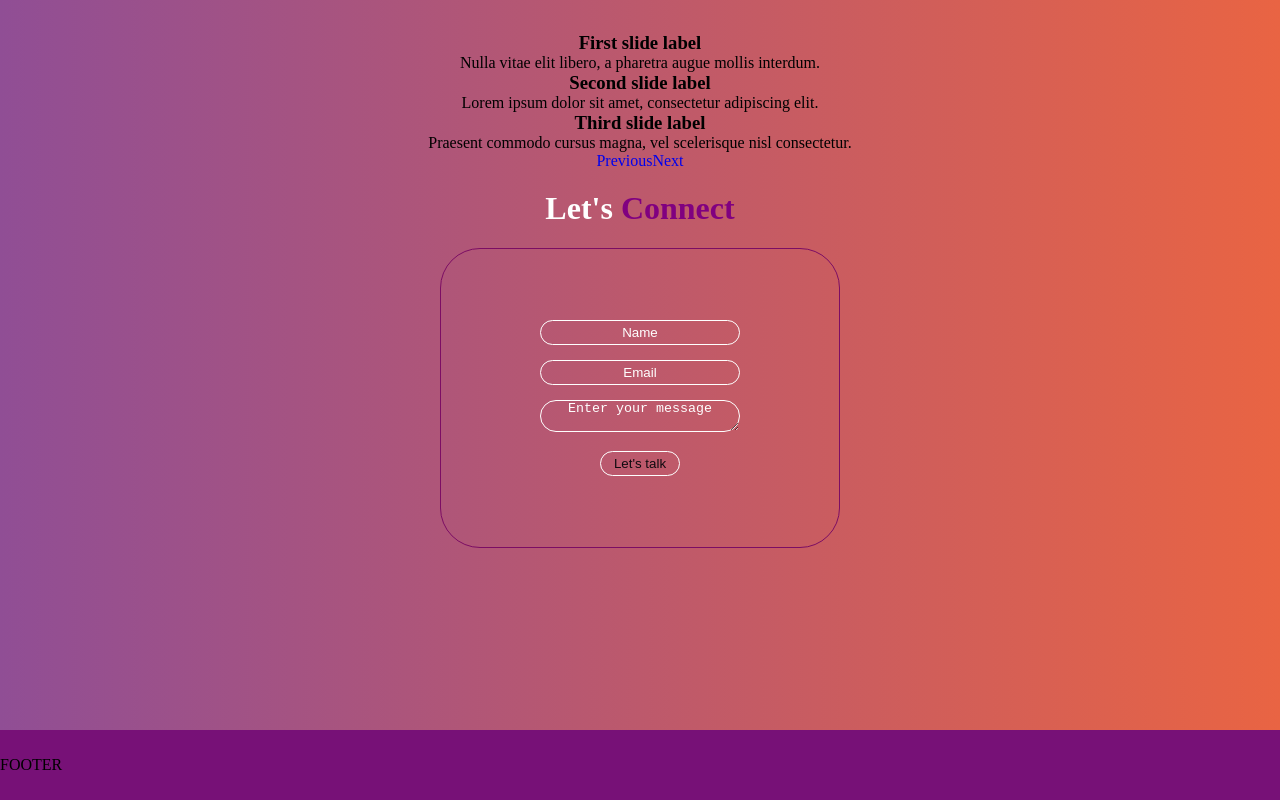
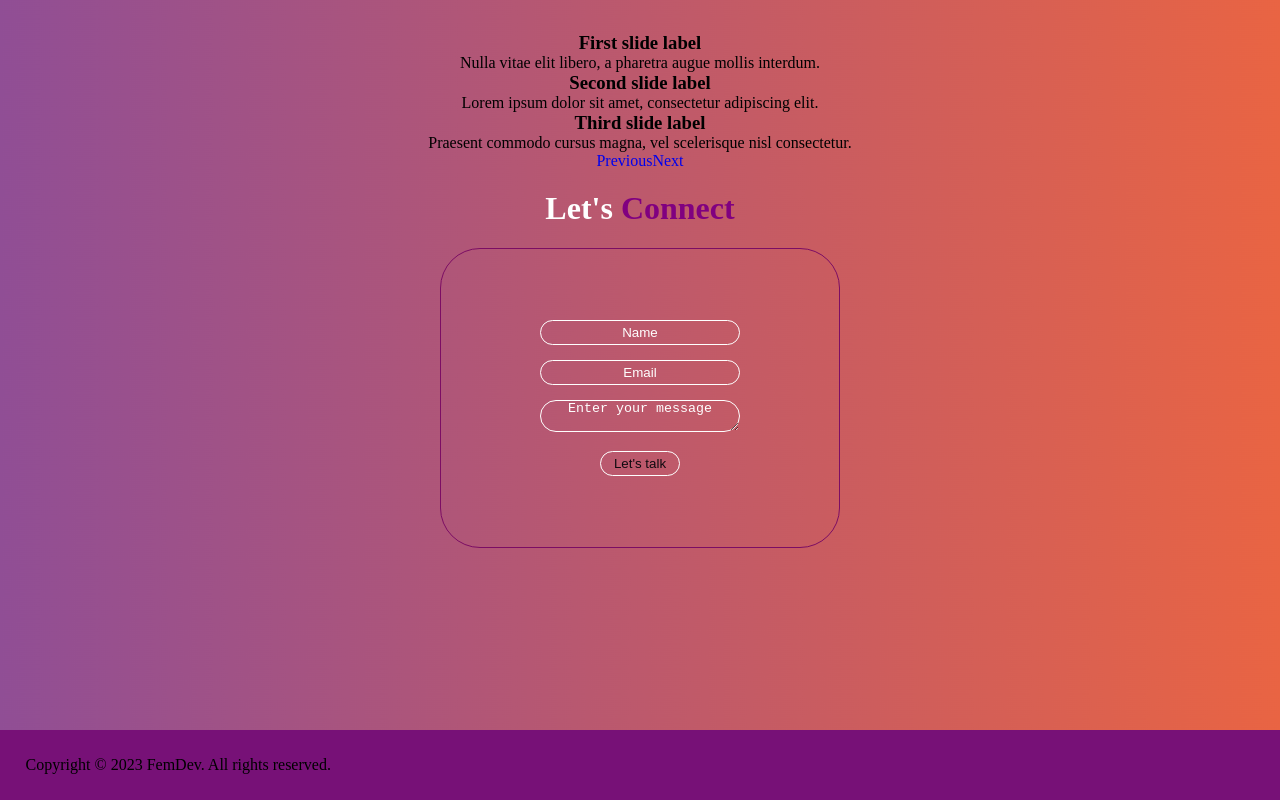
Before and after one commit to Sairazulfiqar/my-portfolio, a React (Create React App) app: page / in a window 1280 px wide. Shown: the part 1969-2769 px from the top of the page. Built offline with nearby package versions, Linux system fonts and the light colour scheme.

Commit message:
portfolio

```diff
--- a/package.json
+++ b/package.json
@@ -49,7 +49,6 @@
     "framer-motion": "^10.15.2",
     "react-icons": "^4.10.1",
     "react-scroll": "^1.8.9",
-    "react-type-animation": "^3.1.0",
-    "tailwindcss": "^3.3.3"
+    "react-type-animation": "^3.1.0"
   }
 }
--- a/src/App.css
+++ b/src/App.css
@@ -27,9 +27,7 @@
 
 .flex-child1,.flex-child2, .flex-child3, .flex-child4{
     display: flex;
-    /* height: 600px; */
     text-align: center;
-    /* border: 1px solid black; */
 }
 
 
@@ -71,7 +69,7 @@
 }
 
 
-/* .icon .button img{
+/* .icon .button a{
     position:relative;
     display: block;
     width: 80px;
@@ -121,7 +119,13 @@
     justify-content: right;
 }
 
-#femdevv{
+#femdevv {
+    width:70%;
+    height:70%;
+}
+
+#femdevv:before{
+    position:relative;
     width:70%;
     height:70%;
 }
@@ -148,6 +152,7 @@
     font-family: 'Gill Sans', 'Gill Sans MT', Calibri, 'Trebuchet MS', sans-serif;
     background: linear-gradient(to right, #904e95, #e96443)
 }
+
 /*==========HEADER CSS==========*/
 
 .Header-main{
@@ -156,6 +161,8 @@
     height: 70px;
     display:flex;
     align-items: center;
+    margin:0;
+    padding:0;
 
 }
 
@@ -247,7 +254,7 @@
     left: 0;
     width: 0;
     height: 100%;
-    background-color: rgba(128, 0, 128, 0.596);
+    background: linear-gradient(to right, #904e95, #e96443);
     opacity: 0,5%;
     z-index: -1;
     transition: 0.5s;
@@ -409,3 +416,8 @@ form{
     display:flex;
     align-items: center;
 }
+
+.copyright{
+    font: white;
+    margin: 2%;
+}
--- a/src/App.js
+++ b/src/App.js
@@ -8,6 +8,7 @@ import Skills from "./components/Skills";
 import Contact from "./components/Contact";
 import Navbar from "./components/Navbar";
 import Footer from "./components/Footer";
+// import 'bootstrap/dist/css/bootstrap.min.css';
 
 // Components
 
--- a/src/components/Footer.js
+++ b/src/components/Footer.js
@@ -3,7 +3,10 @@ import "../App.css";
 
 function Footer() {
   return (
-    <div className='Footer-container'> FOOTER
+    <div className='Footer-container'>
+      <div className='copyright'>
+        Copyright © 2023 FemDev. All rights reserved.
+      </div>
 
 
     </div>
--- a/src/components/Home.js
+++ b/src/components/Home.js
@@ -15,7 +15,6 @@ export const Home = () => {
         <div className='femdev'> <img src={femdev} alt='' id='femdevv'/> </div>
         <div className='stop'> <h1>Hi! I'm SAIRA</h1> </div> <br/>
         <div className='static'>
-            {/* <h2> I'm a {""}</h2> */}
             <h2>
                  <span style={{color:'purple'}}>
                  <ReactTyped strings={["Web Developer","Political Scientist","Freelancer"]}
--- a/src/components/Navbar.css
+++ b/src/components/Navbar.css
@@ -3,7 +3,7 @@
     text-align: center;
     place-items: center;
     justify-content: center;
-    background-color: #0000005d;
+    background-color: #13131344;
     backdrop-filter: blur(8px);
     border: none;
     border-radius: 40px;
--- a/src/index.css
+++ b/src/index.css
@@ -1,7 +1,3 @@
-@tailwind base;
-@tailwind components;
-@tailwind utilities;
-
 *{
     margin:0;
     padding:0;
@@ -33,5 +29,10 @@
 }
 
 body{
-    background: linear-gradient(to right, #904e95, #e96443);
+    /* background: linear-gradient(to right, #904e95, #e96443); */
+    background-image: url(./img/Grapefruit\ Sunset.jpg) ;
+    background-repeat: repeat repeat;
+    background-size: 100%;
+    background-attachment: fixed;
+    width: 100%;
 }
--- a/src/index.js
+++ b/src/index.js
@@ -2,6 +2,7 @@ import React from 'react';
 import ReactDOM from 'react-dom/client';
 import App from './App';
 import './index.css';
+// import 'bootstrap/dist/css/bootstrap.min.css';
 
 
 const root = ReactDOM.createRoot(document.getElementById('root'));
```
Also changed, not shown: src/img/Grapefruit Sunset.jpg (added).
